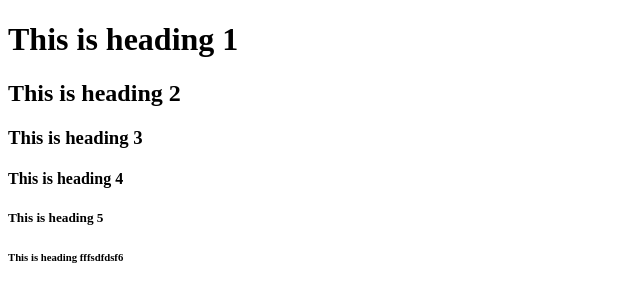
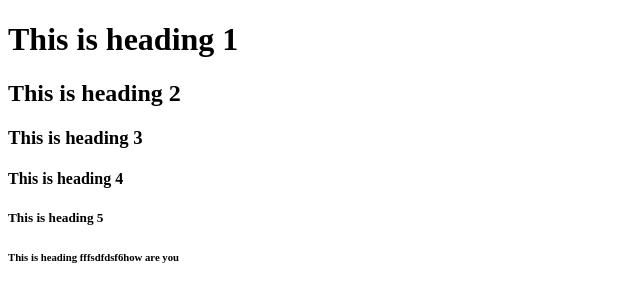
Before and after one commit to neomiistake/github_page, a plain HTML site: page index.html in a window 1280 px wide. Shown: the full height of the page, 0-640 px from the left. Drawn offline with Linux system fonts and the light colour scheme.

Commit message:
adject html

```diff
--- a/index.html
+++ b/index.html
@@ -7,7 +7,7 @@
 <h3>This is heading 3</h3>
 <h4>This is heading 4</h4>
 <h5>This is heading 5</h5>
-<h6>This is heading fffsdfdsf6</h6>
+<h6>This is heading fffsdfdsf6how are you</h6>
 
 </body>
 </html>
```
